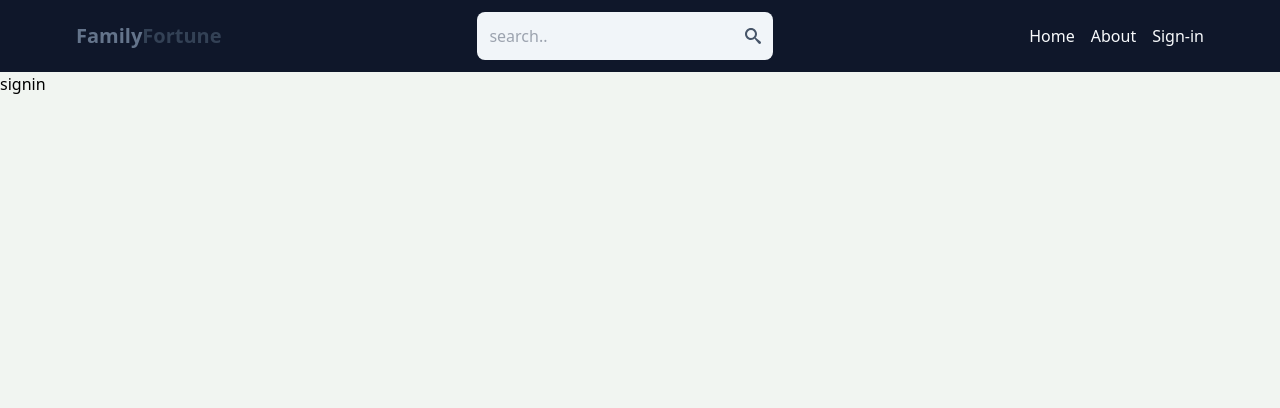
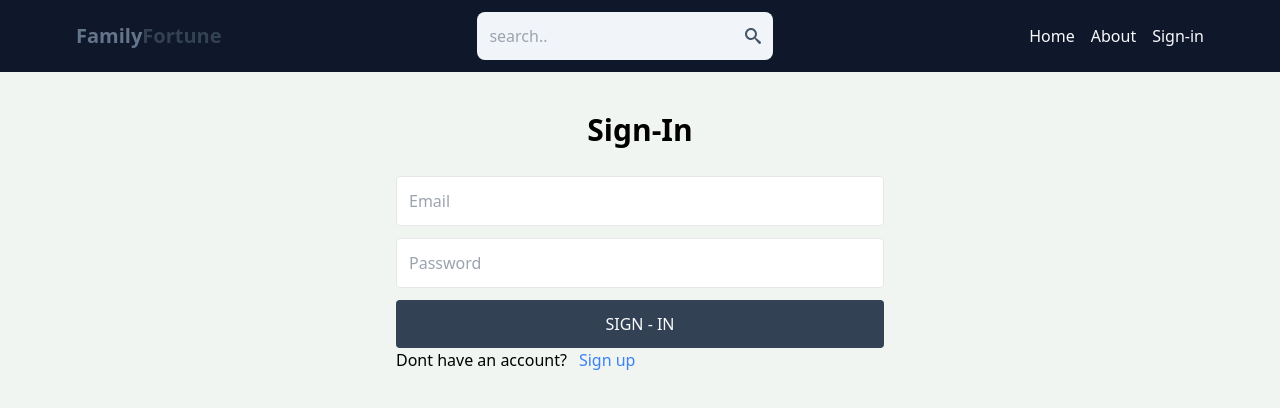
Before and after one commit to abhixzxz/real-estate, a React (Vite) app in the folder client/: page /sign-in in a window 1280 px wide. Shown: the top 408 px of the page. Built offline with nearby package versions, Linux system fonts and the light colour scheme; the HTML template or start-up script is replaced by a standard one.

Commit message:
completed sign in page and sign up

```diff
--- a/client/src/pages/SignIn.jsx
+++ b/client/src/pages/SignIn.jsx
@@ -1,5 +1,85 @@
+import { useState } from "react";
+import { Link, useNavigate } from "react-router-dom";
+
 function SignIn() {
-  return <div>signin</div>;
+  const [formData, setFormData] = useState(false);
+  const [error, setError] = useState("");
+  const [loading, setLoading] = useState(false);
+  const navigate = useNavigate();
+
+  const handleChange = (e) => {
+    setFormData({
+      ...formData,
+      [e.target.id]: e.target.value,
+    });
+  };
+  // console.log("formDat:=>", formData);
+
+  const handleSubmit = async (e) => {
+    e.preventDefault();
+    try {
+      setLoading(true);
+      const res = await fetch("api/auth/signin", {
+        method: "POST",
+        headers: {
+          "Content-Type": "application/json",
+        },
+        body: JSON.stringify(formData),
+      });
+      const data = await res.json();
+      if (data.success === false) {
+        setError(data.message);
+        setLoading(false);
+        setError(null);
+      } else {
+        setLoading(false);
+        navigate("/");
+        setError(data.message);
+      }
+      console.log(data);
+      setError(data.message);
+    } catch (error) {
+      setLoading(false);
+      setError(error.message);
+    }
+  };
+
+  return (
+    <div>
+      <div className="p-3 max-w-lg items-center mx-auto">
+        <h1 className="text-3xl font-semibold text-center my-7">Sign-In</h1>
+        <form onSubmit={handleSubmit} className="flex flex-col gap-3 ">
+          <input
+            onChange={handleChange}
+            type="email"
+            placeholder="Email"
+            className="border p-3 rounded lg"
+            id="email"
+          />
+          <input
+            onChange={handleChange}
+            type="password"
+            placeholder="Password"
+            className="border p-3 rounded lg"
+            id="password"
+          />
+          <button
+            disabled={loading}
+            className="bg-slate-700 text-slate-50 p-3 rounded uppercase hover:opacity-90 disabled:opacity-5"
+          >
+            {loading === true ? "loading.." : "Sign - In"}
+          </button>
+        </form>
+        <div className="flex gap-3">
+          <p className="">Dont have an account?</p>
+          <Link to="/sign-up">
+            <span className="text-blue-500"> Sign up</span>
+          </Link>
+        </div>
+        {error && <p className="text-red-500 mt-5">{error}</p>}
+      </div>
+    </div>
+  );
 }
 
 export default SignIn;
--- a/client/vite.config.js
+++ b/client/vite.config.js
@@ -11,5 +11,6 @@
         secure: false,
       },
     },
+    host: true,
   },
 });
```
Also changed, not shown: 1 other file (tests, documents, lock files or other folders).
